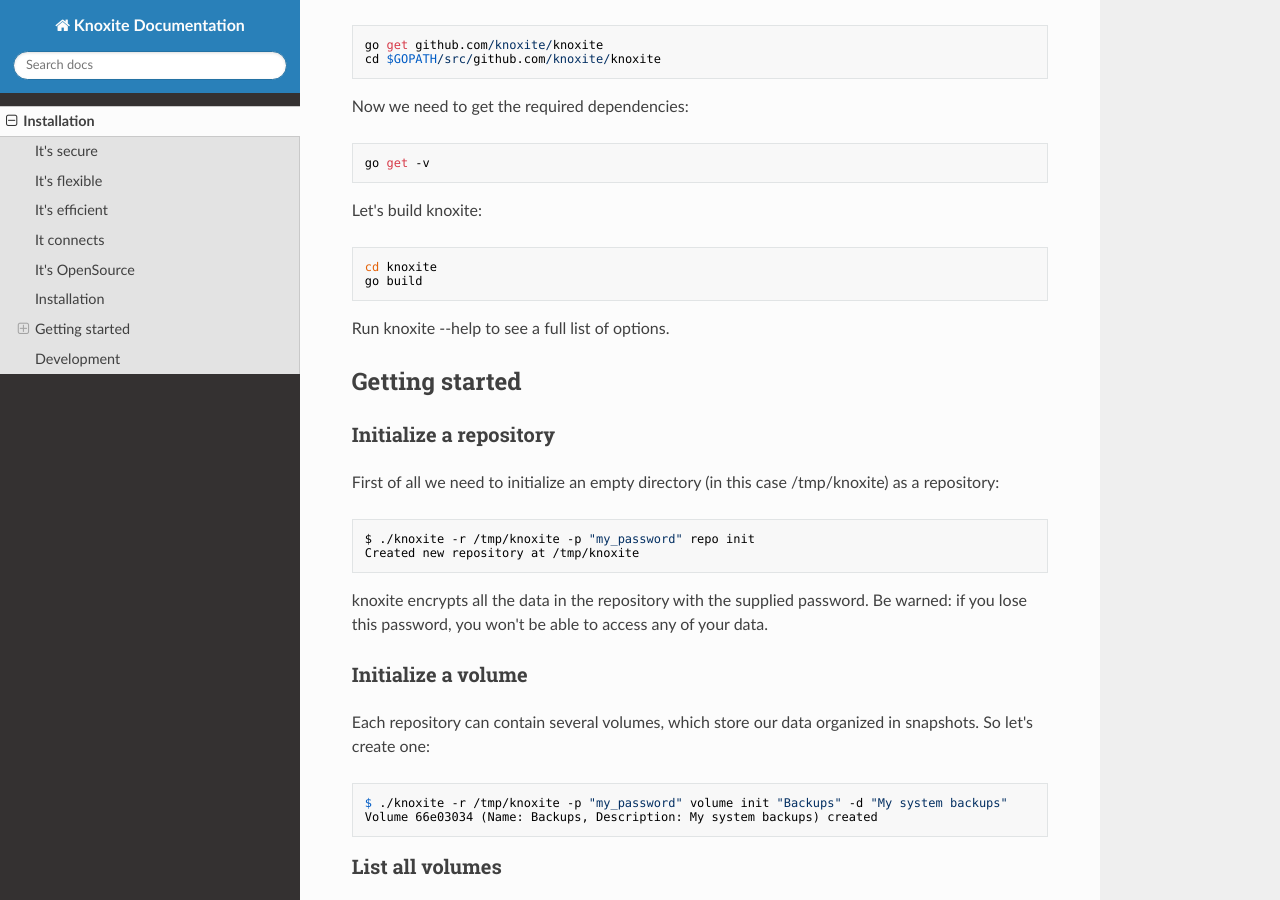
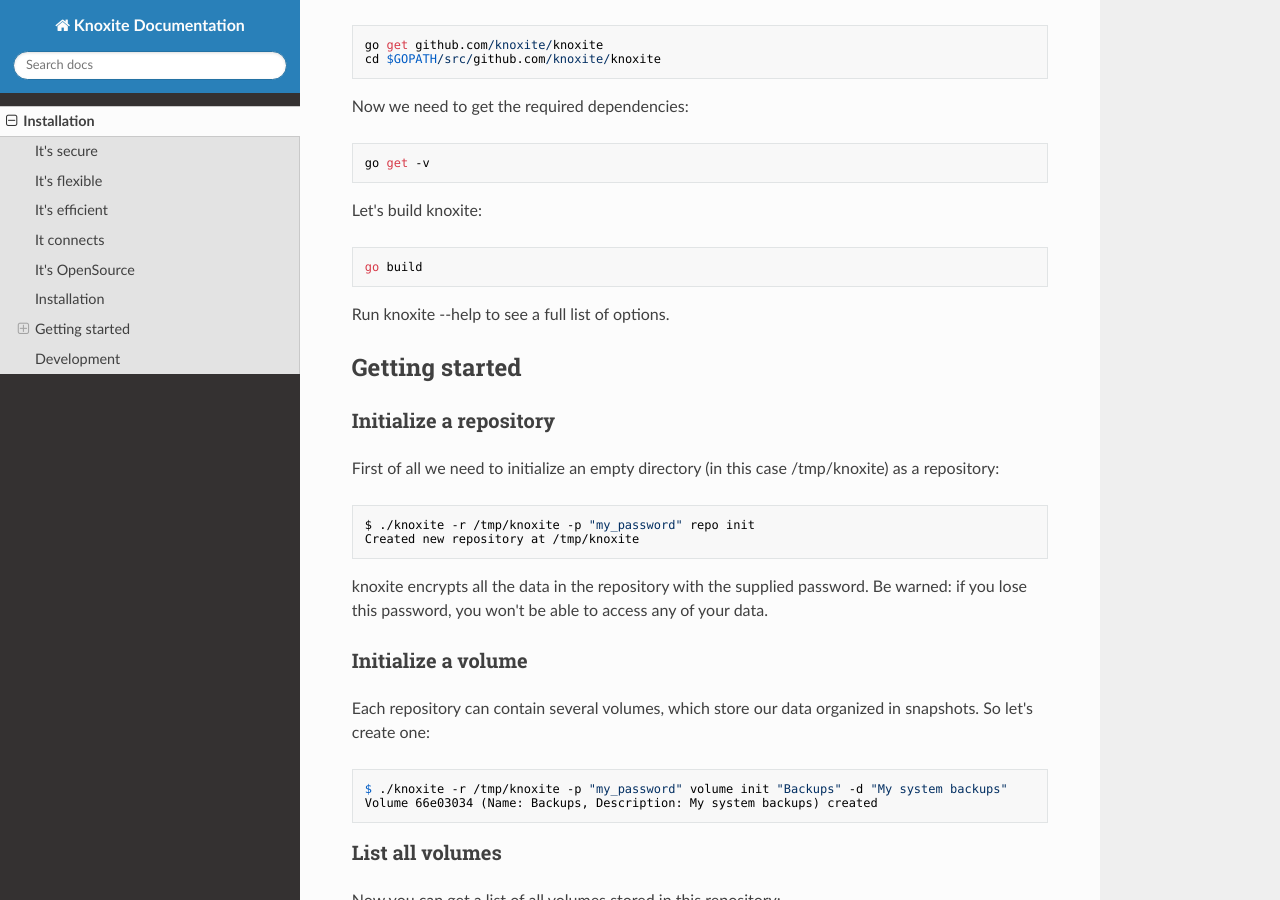
Before and after one commit to knoxite/knoxite, an MkDocs documentation site: the page built from docs/index.md, in a window 1280 px wide and 900 px high, scrolled down 825 px. Built offline with MkDocs 1.6.1, drawn with Linux system fonts in a browser that asks for light colours; nearby versions of some CDN libraries; old or Windows-style settings are respelled for this version of MkDocs.

```diff
--- a/docs/index.md
+++ b/docs/index.md
@@ -29,7 +29,6 @@ Now we need to get the required dependencies:
 
 Let's build knoxite:
 
-    cd knoxite
     go build
 
 Run knoxite --help to see a full list of options.
```
Also changed, not shown: README.md (+0 -1 lines).
